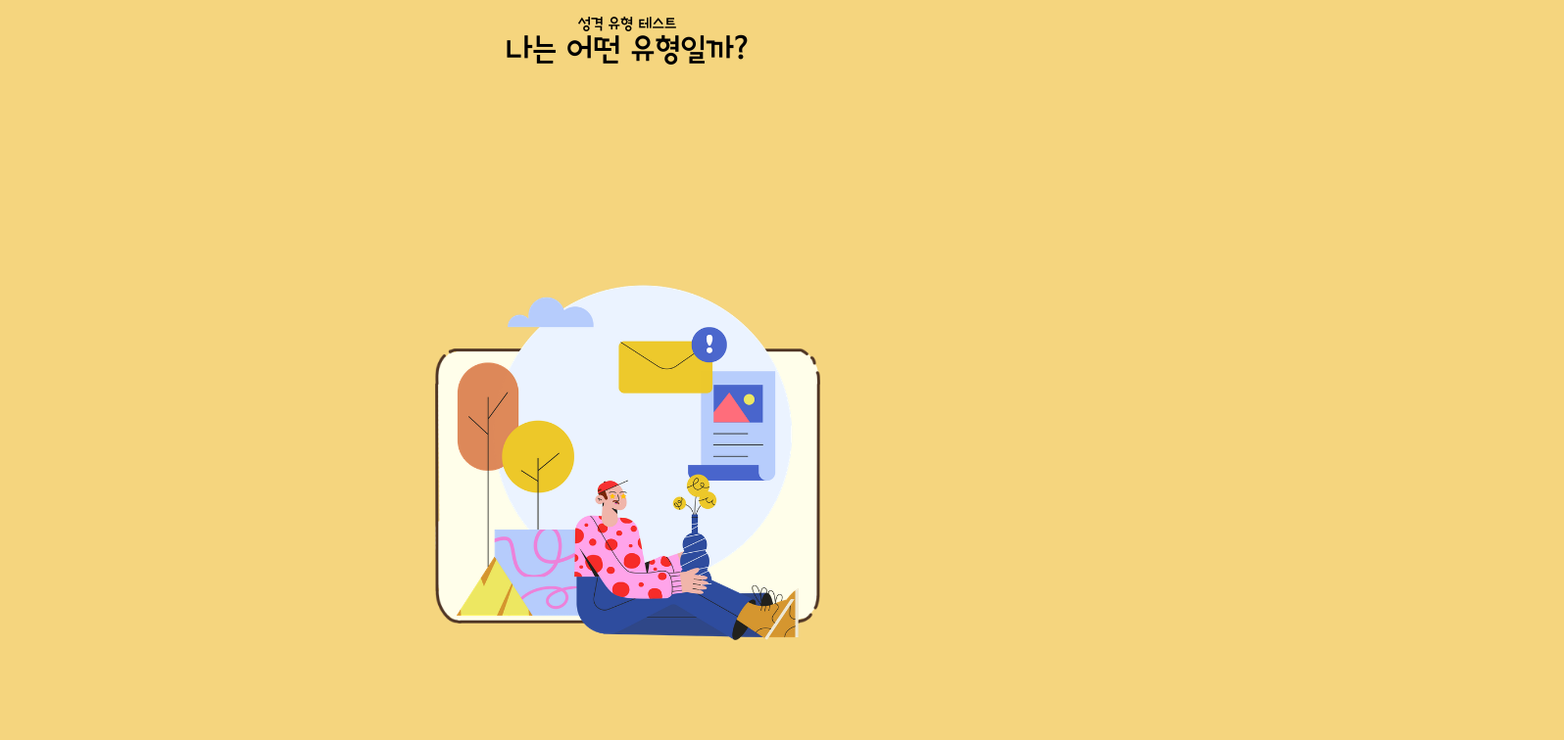
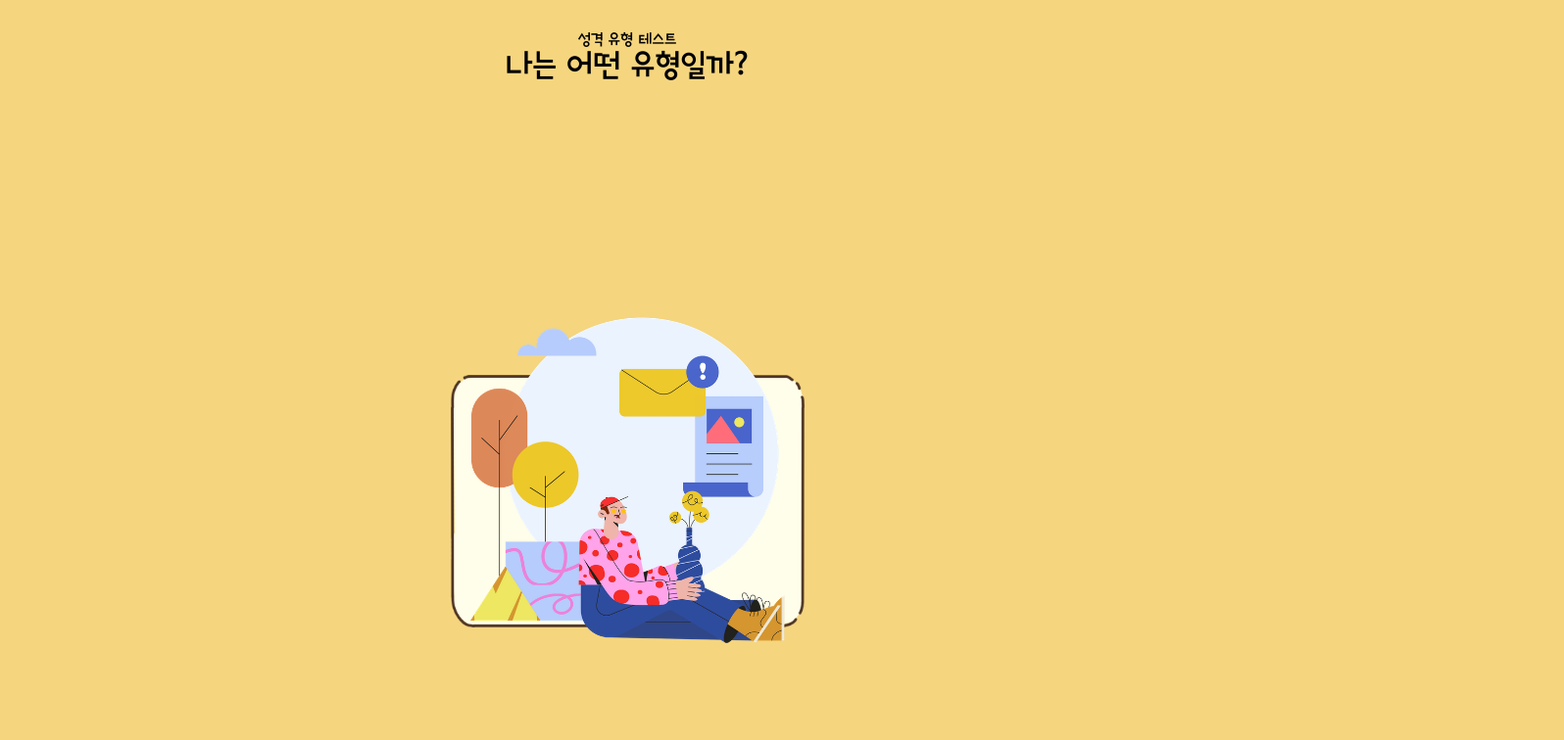
Before and after one commit to helloheesu/azkm-travel-test, a Next.js app: page / in a window 1280 px wide. Shown: the top 756 px of the page at 98% size, 1596 px wide, since content can reach past the window. Built offline with nearby package versions, Linux system fonts and the light colour scheme.

Commit message:
regulate width between main image and buttons

```diff
--- a/styles/globals.css
+++ b/styles/globals.css
@@ -57,7 +57,7 @@ body {
   justify-content: center;
   align-items: stretch;
   position: relative;
-  padding: 1em;
+  padding: 2em;
 }
 
 .container progress[value] {
@@ -79,12 +79,12 @@ body {
   background-repeat: no-repeat;
   background-color: transparent;
 
-  width: 90vw;
+  width: 80vw;
   margin: 0 auto;
 }
 
 .main-image {
-  margin: 1em 0;
+  margin: 1em auto;
   flex-shrink: 1;
   max-width: 100%;
 
```
